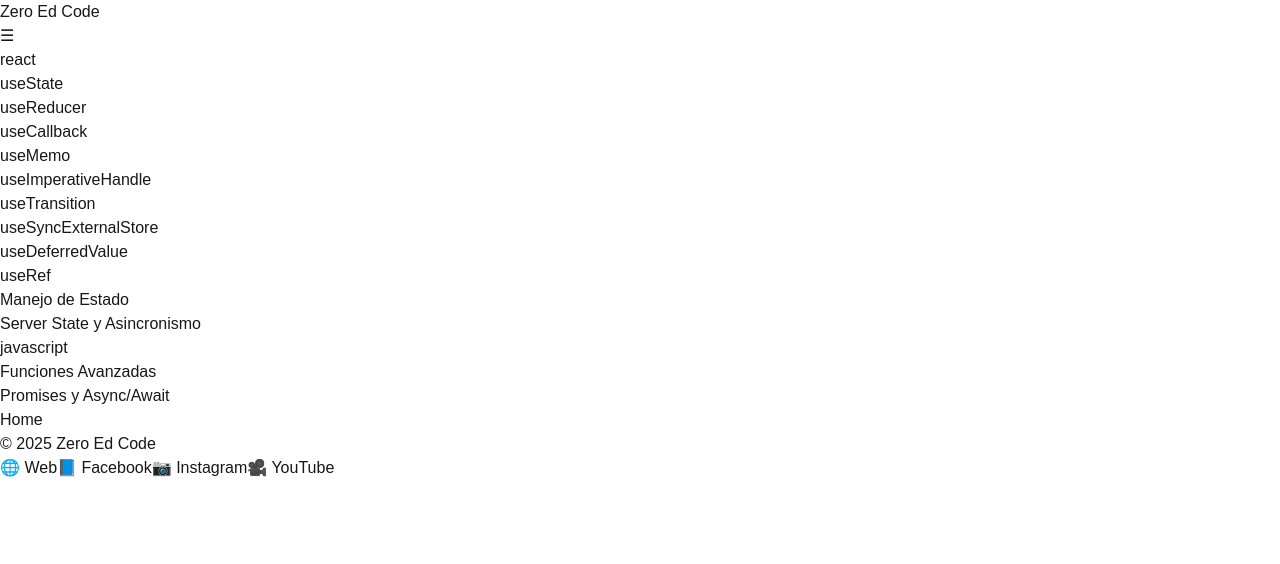
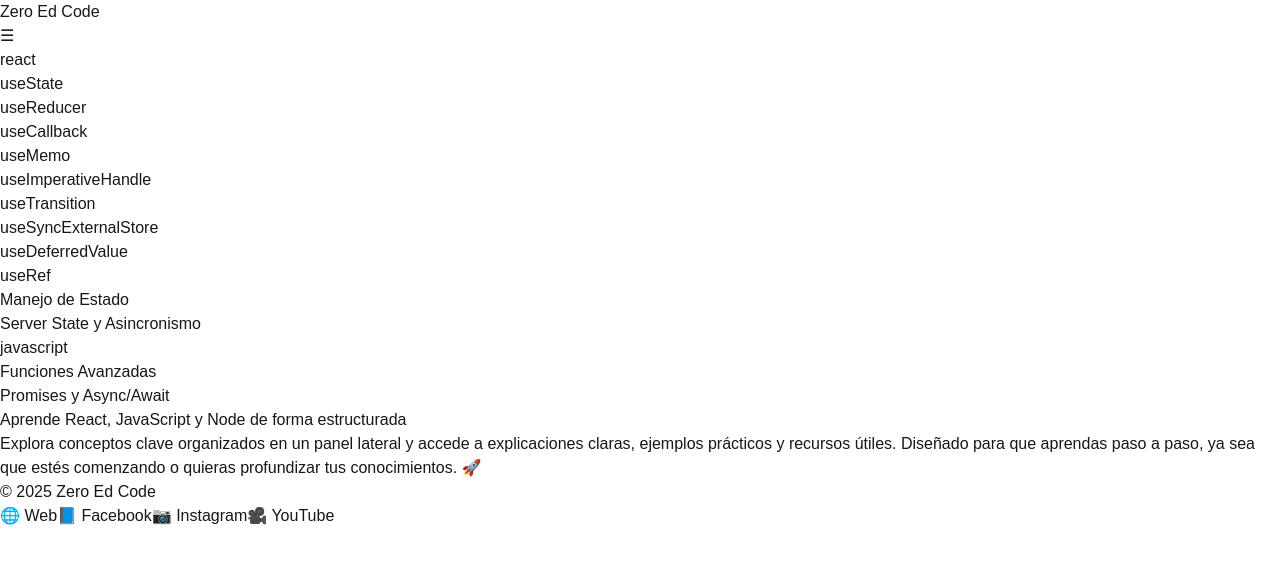
Before and after one commit to edwinarroyolopez/code-concepts, a Next.js app: page / in a window 1280 px wide. Shown: the top 564 px of the page. Built offline with nearby package versions, Linux system fonts and the light colour scheme.

Commit message:
add home description

```diff
--- a/src/pages/index.tsx
+++ b/src/pages/index.tsx
@@ -8,8 +8,13 @@ const Layout = dynamic(() => import("@/components/layouts/layout"), {
 
 const Home = () => {
   return (
-    <div className="flex min-h-screen">
-      <p className="text-lg text-gray-500">Home</p>
+    <div className="flex flex-col items-center min-h-screen p-6 text-center">
+      <h1 className="text-3xl font-bold text-gray-800">
+        Aprende React, JavaScript y Node de forma estructurada
+      </h1>
+      <p className="mt-4 text-lg text-gray-600 max-w-2xl">
+        Explora conceptos clave organizados en un panel lateral y accede a explicaciones claras, ejemplos prácticos y recursos útiles. Diseñado para que aprendas paso a paso, ya sea que estés comenzando o quieras profundizar tus conocimientos. 🚀
+      </p>
     </div>
   );
 };
```
